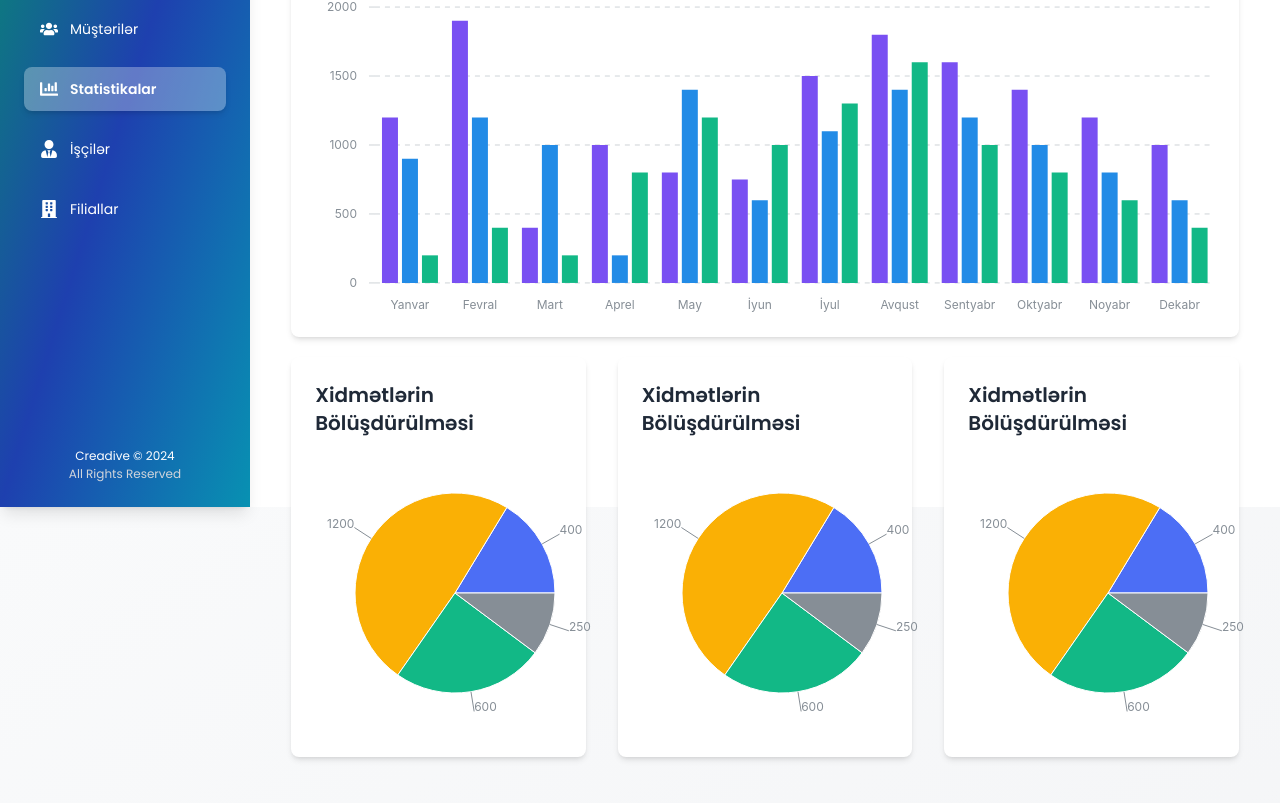
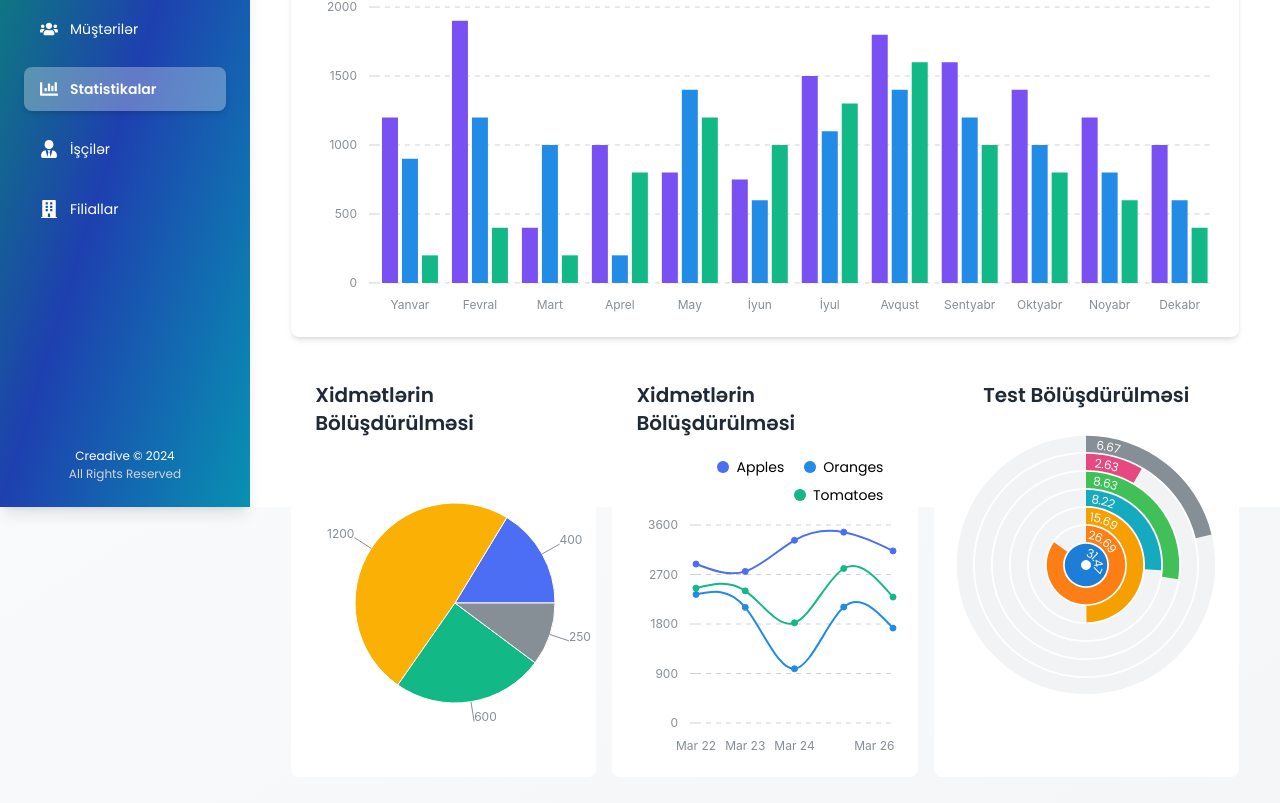
Before and after one commit to nihad-xalq/creatrax, a Next.js app: page /dashboard in a window 1280 px wide. Shown: the part 293-1096 px from the top of the page. Built offline with nearby package versions, Linux system fonts and the light colour scheme.

Commit message:
statistics been improved and little changes on employee card

```diff
--- a/src/app/layout.tsx
+++ b/src/app/layout.tsx
@@ -10,7 +10,7 @@ import "./globals.css";
 
 export const metadata: Metadata = {
   title: "CreaTrax",
-  description: "Track your clients and their orders",
+  description: "Track your data!",
 };
 
 const poppins = Poppins({
--- a/src/views/Dashboard/DashboardView.tsx
+++ b/src/views/Dashboard/DashboardView.tsx
@@ -1,7 +1,7 @@
 "use client";
 
-// import { TwoSideBarChart } from "./TwoSideBarChart";
-// import { CPieChart } from "./CPieChart";
+import { MantineRadialBarChart } from "./MantineRadialBarChart";
+import { MantineLineChart } from "./MantineLineChart";
 import { MantineBarChart } from "./MantineBarChart";
 import { MantinePieChart } from "./MantinePieChart";
 
@@ -9,39 +9,35 @@ export const DashboardView = () => {
   return (
     <section className="dashboard-container w-full mb-20">
       <div className="dashboard-inner flex flex-col gap-5 w-full mx-auto">
-        <h1 className="text-4xl font-extrabold text-gray-900">Qrafiklər</h1>
+        <h1 className="text-4xl font-extrabold text-gray-900">Statistikalar</h1>
 
         <div className="grid grid-cols-1 lg:grid-cols-1 gap-8">
           <div className="bg-white p-6 rounded-lg shadow-md flex flex-col items-center">
             <h2 className="text-xl font-semibold text-gray-800 mb-4">
               Müştərilər və Sifarişlər
             </h2>
-            {/* <TwoSideBarChart /> */}
             <MantineBarChart />
           </div>
         </div>
 
-        <div className="grid grid-cols-1 lg:grid-cols-3 gap-8">
-          <div className="bg-white p-6 rounded-lg shadow-md flex flex-col items-center">
+        <div className="grid grid-cols-1 lg:grid-cols-3 gap-4">
+          <div className="bg-white p-6 rounded-lg shadow-[0_0_10px_10px_rgba(0_0_0_#000)] flex flex-col items-center">
             <h2 className="text-xl font-semibold text-gray-800 mb-4">
               Xidmətlərin Bölüşdürülməsi
             </h2>
-            {/* <CPieChart /> */}
             <MantinePieChart />
           </div>
-          <div className="bg-white p-6 rounded-lg shadow-md flex flex-col items-center">
+          <div className="bg-white p-6 rounded-lg shadow-[0_0_10px_10px_rgba(0_0_0_#000)] flex flex-col items-center">
             <h2 className="text-xl font-semibold text-gray-800 mb-4">
               Xidmətlərin Bölüşdürülməsi
             </h2>
-            {/* <CPieChart /> */}
-            <MantinePieChart />
+            <MantineLineChart />
           </div>
-          <div className="bg-white p-6 rounded-lg shadow-md flex flex-col items-center">
+          <div className="bg-white p-6 rounded-lg shadow-[0_0_10px_10px_rgba(0_0_0_#000)] flex flex-col items-center">
             <h2 className="text-xl font-semibold text-gray-800 mb-4">
-              Xidmətlərin Bölüşdürülməsi
+              Test Bölüşdürülməsi
             </h2>
-            {/* <CPieChart /> */}
-            <MantinePieChart />
+            <MantineRadialBarChart />
           </div>
         </div>
       </div>
--- /dev/null
+++ b/src/views/Dashboard/MantineAreaChart.tsx
@@ -0,0 +1,51 @@
+import { AreaChart } from "@mantine/charts";
+
+export const data = [
+  {
+    date: "Mar 22",
+    Apples: 2890,
+    Oranges: 2338,
+    Tomatoes: 2452,
+  },
+  {
+    date: "Mar 23",
+    Apples: 2756,
+    Oranges: 2103,
+    Tomatoes: 2402,
+  },
+  {
+    date: "Mar 24",
+    Apples: 3322,
+    Oranges: 986,
+    Tomatoes: 1821,
+  },
+  {
+    date: "Mar 25",
+    Apples: 3470,
+    Oranges: 2108,
+    Tomatoes: 2809,
+  },
+  {
+    date: "Mar 26",
+    Apples: 3129,
+    Oranges: 1726,
+    Tomatoes: 2290,
+  },
+];
+
+export const MantineAreaChart = () => {
+  return (
+    <AreaChart
+      h={300}
+      data={data}
+      dataKey="date"
+      series={[
+        { name: "Apples", color: "indigo.6" },
+        { name: "Oranges", color: "blue.6" },
+        { name: "Tomatoes", color: "teal.6" },
+      ]}
+      curveType="natural"
+      tickLine="xy"
+    />
+  );
+};
--- /dev/null
+++ b/src/views/Dashboard/MantineLineChart.tsx
@@ -0,0 +1,51 @@
+import { LineChart } from "@mantine/charts";
+
+export const data = [
+  {
+    date: "Mar 22",
+    Apples: 2890,
+    Oranges: 2338,
+    Tomatoes: 2452,
+  },
+  {
+    date: "Mar 23",
+    Apples: 2756,
+    Oranges: 2103,
+    Tomatoes: 2402,
+  },
+  {
+    date: "Mar 24",
+    Apples: 3322,
+    Oranges: 986,
+    Tomatoes: 1821,
+  },
+  {
+    date: "Mar 25",
+    Apples: 3470,
+    Oranges: 2108,
+    Tomatoes: 2809,
+  },
+  {
+    date: "Mar 26",
+    Apples: 3129,
+    Oranges: 1726,
+    Tomatoes: 2290,
+  },
+];
+
+export const MantineLineChart = () => {
+  return (
+    <LineChart
+      h={300}
+      data={data}
+      dataKey="date"
+      series={[
+        { name: "Apples", color: "indigo.6" },
+        { name: "Oranges", color: "blue.6" },
+        { name: "Tomatoes", color: "teal.6" },
+      ]}
+      curveType="natural"
+      withLegend
+    />
+  );
+};
--- /dev/null
+++ b/src/views/Dashboard/MantineRadialBarChart.tsx
@@ -0,0 +1,15 @@
+import { RadialBarChart } from "@mantine/charts";
+
+export const data = [
+  { name: "18-24", value: 31.47, color: "blue.7" },
+  { name: "25-29", value: 26.69, color: "orange.6" },
+  { name: "30-34", value: 15.69, color: "yellow.7" },
+  { name: "35-39", value: 8.22, color: "cyan.6" },
+  { name: "40-49", value: 8.63, color: "green" },
+  { name: "50+", value: 2.63, color: "pink" },
+  { name: "unknown", value: 6.67, color: "gray" },
+];
+
+export const MantineRadialBarChart = () => {
+  return <RadialBarChart data={data} dataKey="value" w={300} h={280} withLabels />;
+};
--- /dev/null
+++ b/src/views/Dashboard/MantineSparklineChart.tsx
@@ -0,0 +1,16 @@
+import { Sparkline } from "@mantine/charts";
+
+export const MantineSparklineChart = () => {
+  return (
+    <Sparkline
+      w={300}
+      h={100}
+      data={[10, 20, 40, 20, 40, 10, 50]}
+      curveType="linear"
+      color="blue"
+      fillOpacity={0.6}
+      strokeWidth={2}
+      my="auto"
+    />
+  );
+};
--- a/src/views/EmployeesView.tsx
+++ b/src/views/EmployeesView.tsx
@@ -85,11 +85,11 @@ export const EmployeesView: React.FC<EmployeesViewProps> = ({ data }) => {
                   <p className="text-sm text-gray-500">{employee.position}</p>
                 </div>
               </div>
-              <p className="text-md text-gray-700 mb-4 line-clamp-2">
+              <p className="text-md text-gray-700 mb-0 line-clamp-2">
                 {employee.bio}
               </p>
             </div>
-            <div className="p-4 bg-gray-50 rounded-b-xl border-t border-gray-200 flex justify-between items-center">
+            <div className="p-4 py-2 bg-gray-50 rounded-b-xl border-t border-gray-200 flex justify-between items-center">
               <Link
                 href={`/employees/${employee.id}`}
                 className="text-blue-500 hover:underline font-medium"
```
